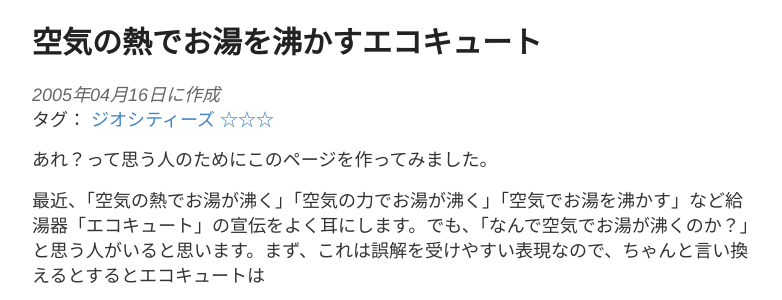
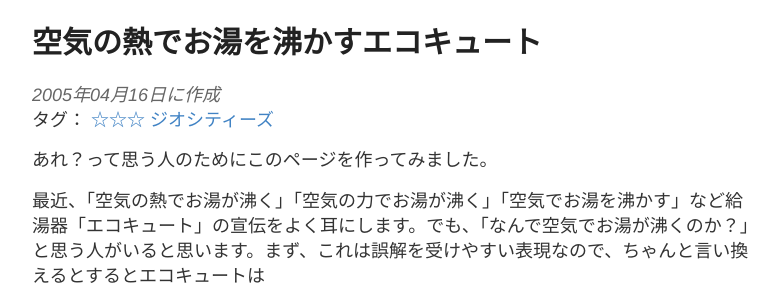
Before and after one commit to samacoba/samacoba.github.io, a Jekyll site: the page built from _posts/2005-04-16-heatpump.md, in a window 1280 px wide and 900 px high. Shown: the part 144-444 px from the top of the window, without its empty margins (248-1030 px from the left). Built offline with Jekyll 4.4.1, drawn with Linux system fonts in a browser that asks for light colours.

```diff
--- a/_posts/2005-04-16-heatpump.md
+++ b/_posts/2005-04-16-heatpump.md
@@ -2,7 +2,7 @@
 layout: post
 title: 空気の熱でお湯を沸かすエコキュート
 category: blog
-tags: ジオシティーズ ☆☆☆
+tags: ☆☆☆ ジオシティーズ
 ---
 あれ？って思う人のためにこのページを作ってみました。
 
```
